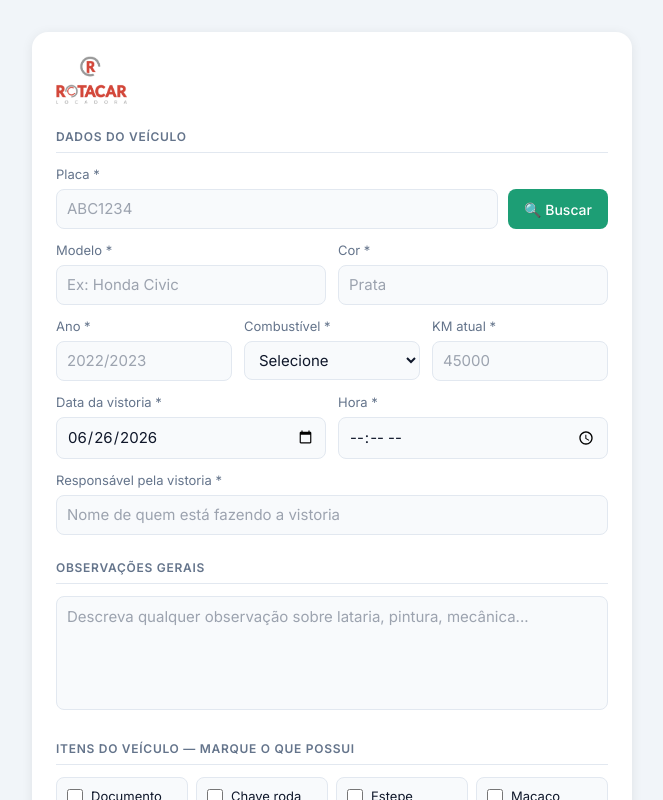
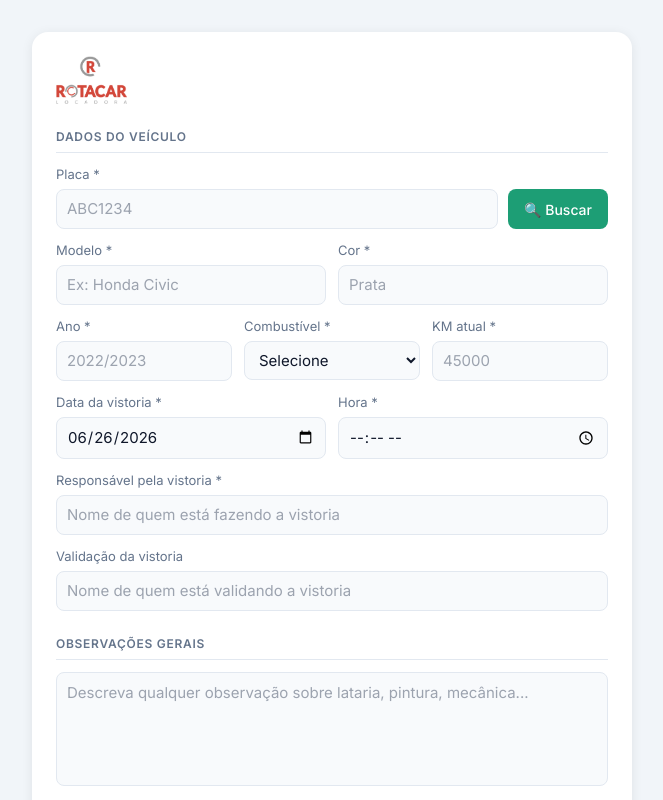
Before and after one commit to renatofotografias88-maker/rotacar-vistoria-final, a Next.js app: page /vistoria in a window 1280 px wide. Shown: the top 800 px of the page, without its empty margins (308-971 px from the left). Built offline with nearby package versions, Linux system fonts and the light colour scheme.

Commit message:
campo validacao

```diff
--- a/app/vistoria/page.tsx
+++ b/app/vistoria/page.tsx
@@ -13,6 +13,7 @@ export default function Vistoria() {
   const [qualidade, setQualidade] = useState('')
   const [km, setKm] = useState('')
   const [responsavel, setResponsavel] = useState('')
+  const [validacao, setValidacao] = useState('')
   const [observacoes, setObservacoes] = useState('')
   const [itens, setItens] = useState<string[]>([])
   const [buscando, setBuscando] = useState(false)
@@ -71,7 +72,7 @@ export default function Vistoria() {
         setSucesso(false)
         setPlaca(''); setModelo(''); setAno(''); setCor('')
         setCombustivel(''); setFipe(''); setQualidade(''); setKm('')
-        setResponsavel(''); setObservacoes(''); setItens([])
+        setResponsavel(''); setValidacao(''); setObservacoes(''); setItens([])
         setEncontrado(false)
       }, 3000)
     }
@@ -144,9 +145,14 @@ export default function Vistoria() {
           <div><label style={labelStyle}>Hora *</label><input style={inputStyle} type="time" /></div>
         </div>
 
-        <div style={{ marginBottom: 4 }}>
+        <div style={{ marginBottom: 12 }}>
           <label style={labelStyle}>Responsável pela vistoria *</label>
           <input style={inputStyle} placeholder="Nome de quem está fazendo a vistoria" value={responsavel} onChange={e => setResponsavel(e.target.value)} />
+        </div>
+
+        <div style={{ marginBottom: 4 }}>
+          <label style={labelStyle}>Validação da vistoria</label>
+          <input style={inputStyle} placeholder="Nome de quem está validando a vistoria" value={validacao} onChange={e => setValidacao(e.target.value)} />
         </div>
 
         <p style={sectionStyle}>Observações gerais</p>
```
